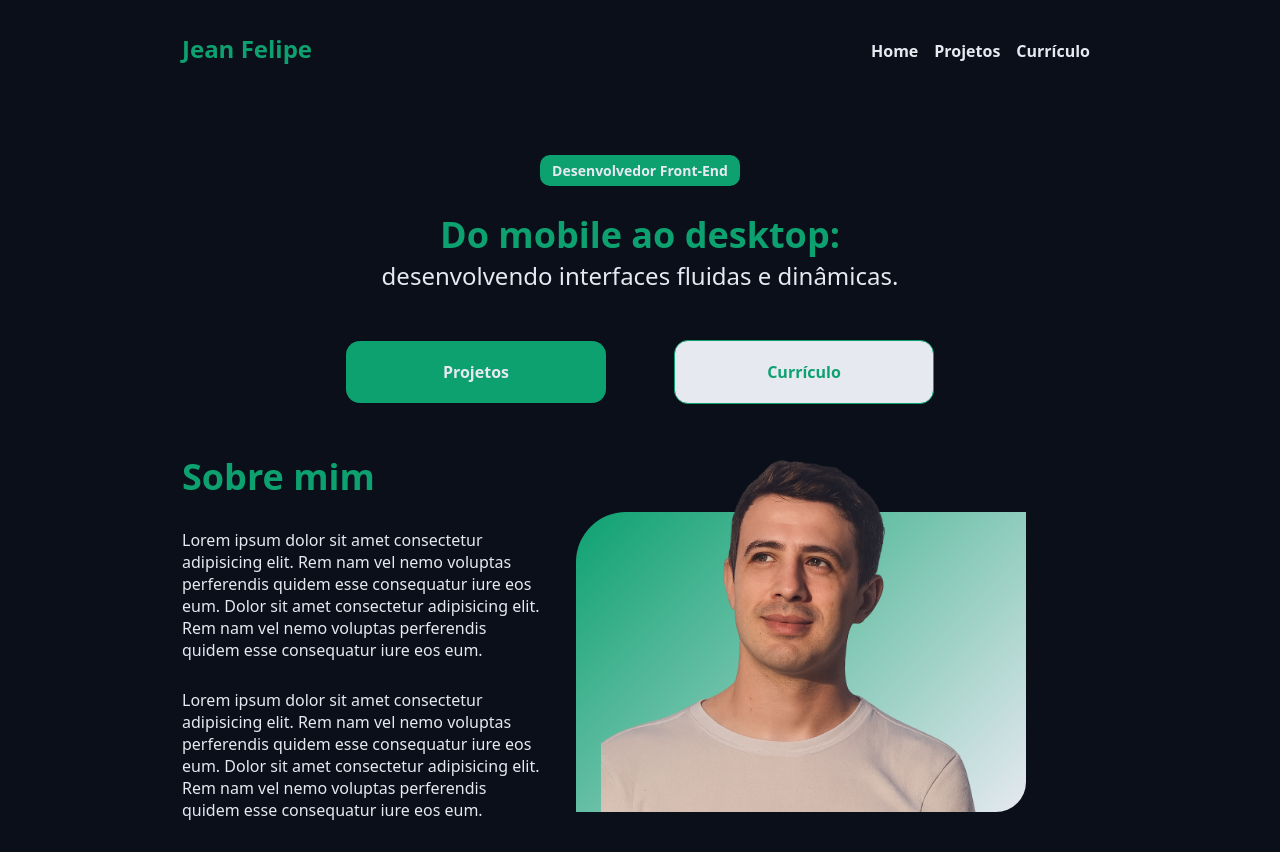
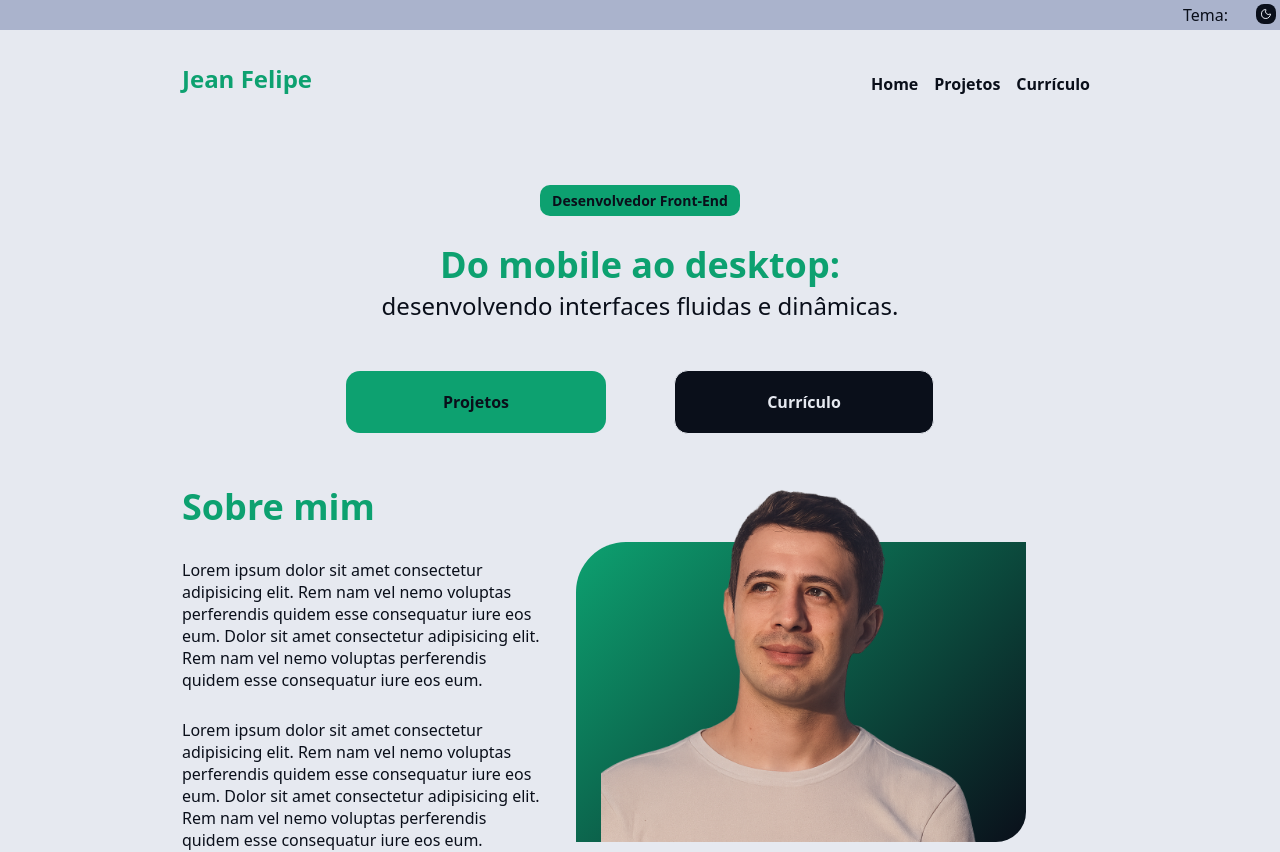
Before and after one commit to jeanfcordeiro/meu-portfolio, a React (Vite) app: page / in a window 1280 px wide. Shown: the top 852 px of the page. Built offline with nearby package versions, Linux system fonts and the light colour scheme.

Commit message:
Criação de componente para troca de tema dark e light

```diff
--- a/index.html
+++ b/index.html
@@ -1,5 +1,5 @@
-<!doctype html>
-<html lang="en">
+<!DOCTYPE html>
+<html lang="pt-BR" data-theme="light">
   <head>
     <meta charset="UTF-8" />
     <link rel="icon" type="image/svg+xml" href="/vite.svg" />
--- a/src/App.tsx
+++ b/src/App.tsx
@@ -6,10 +6,12 @@
 import { Cta } from './components/Cta';
 import { About } from './components/About';
 import { Footer } from './components/Footer';
+import { Theme } from './components/Theme';
 
 export function App() {
   return (
     <>
+      <Theme />
       <Container>
         <Header />
       </Container>
--- a/src/components/Button/styles.module.css
+++ b/src/components/Button/styles.module.css
@@ -12,11 +12,11 @@
 
 .default {
   background-color: var(--primary);
-  color: var(--text-default);
+  color: var(--gray-100);
 }
 
 .light {
-  background-color: var(--text-default);
-  color: var(--primary);
+  background-color: var(--gray-100);
+  color: var(--gray-900);
   border: 1px solid;
 }
--- a/src/components/Header/index.tsx
+++ b/src/components/Header/index.tsx
@@ -1,12 +1,17 @@
-// import { SquareMenuIcon } from 'lucide-react';
 import { Menu } from '../Menu';
 import styles from './styles.module.css';
 
 export function Header() {
   return (
     <header className={styles.header}>
-      <h2 className={styles.title}>Jean Felipe</h2>
-      <Menu />
+      <div className={styles.header__content}>
+        <h2 className={styles.title}>Jean Felipe</h2>
+        <div className={styles.header__menu}>
+          <div>
+            <Menu />
+          </div>
+        </div>
+      </div>
     </header>
   );
 }
--- a/src/components/Header/styles.module.css
+++ b/src/components/Header/styles.module.css
@@ -1,4 +1,11 @@
-.header {
+.header__theme {
+  display: flex;
+  justify-content: end;
+  gap: var(--elementGap);
+  border-bottom: 1px solid red;
+}
+
+.header__content {
   display: flex;
   justify-content: space-between;
 }
@@ -13,3 +20,22 @@
   display: flex;
   justify-content: space-between;
 }
+
+.header__menu {
+  display: flex;
+  align-items: center;
+  justify-content: center;
+  gap: 1rem;
+}
+
+.header__menu__icon {
+  background-color: var(--gray-100);
+  color: var(--text-over-primary);
+  padding: 0.4rem;
+  border-radius: 0.8rem;
+  width: 2rem;
+  height: 2rem;
+  display: flex;
+  align-items: center;
+  justify-content: center;
+}
--- /dev/null
+++ b/src/components/Theme/index.tsx
@@ -0,0 +1,53 @@
+import { MoonIcon, SunIcon } from 'lucide-react';
+import styles from './styles.module.css';
+import type React from 'react';
+import { useState, useEffect } from 'react';
+
+type AvailableThemes = 'dark' | 'light';
+
+export function Theme() {
+  const [theme, setTheme] = useState<AvailableThemes>(() => {
+    const storageTheme =
+      (localStorage.getItem('theme') as AvailableThemes) || 'light';
+
+    return storageTheme;
+  });
+
+  const nextThemeIcon = {
+    dark: <SunIcon />,
+    light: <MoonIcon />,
+  };
+
+  function handleThemeChange(
+    event: React.MouseEvent<HTMLAnchorElement, MouseEvent>,
+  ) {
+    event.preventDefault();
+
+    setTheme(prevTheme => {
+      const nextTheme = prevTheme === 'dark' ? 'light' : 'dark';
+      return nextTheme;
+    });
+  }
+
+  useEffect(() => {
+    document.documentElement.setAttribute('data-theme', theme);
+    localStorage.setItem('theme', theme);
+
+    return () => {};
+  }, [theme]);
+
+  return (
+    <div className={styles.theme}>
+      <p>Tema: </p>
+      <a
+        href='#'
+        className={styles.theme__icon}
+        aria-label='Mudar o tema da página'
+        title='Mudar tema'
+        onClick={handleThemeChange}
+      >
+        {nextThemeIcon[theme]}
+      </a>
+    </div>
+  );
+}
--- /dev/null
+++ b/src/components/Theme/styles.module.css
@@ -0,0 +1,19 @@
+.theme {
+  display: flex;
+  justify-content: end;
+  gap: var(--elementGap);
+  padding: 0.4rem;
+  background-color: var(--gray-700);
+}
+
+.theme__icon {
+  background-color: var(--gray-100);
+  color: var(--gray-900);
+  padding: 0.4rem;
+  border-radius: 0.8rem;
+  width: 2rem;
+  height: 2rem;
+  display: flex;
+  align-items: center;
+  justify-content: center;
+}
```
